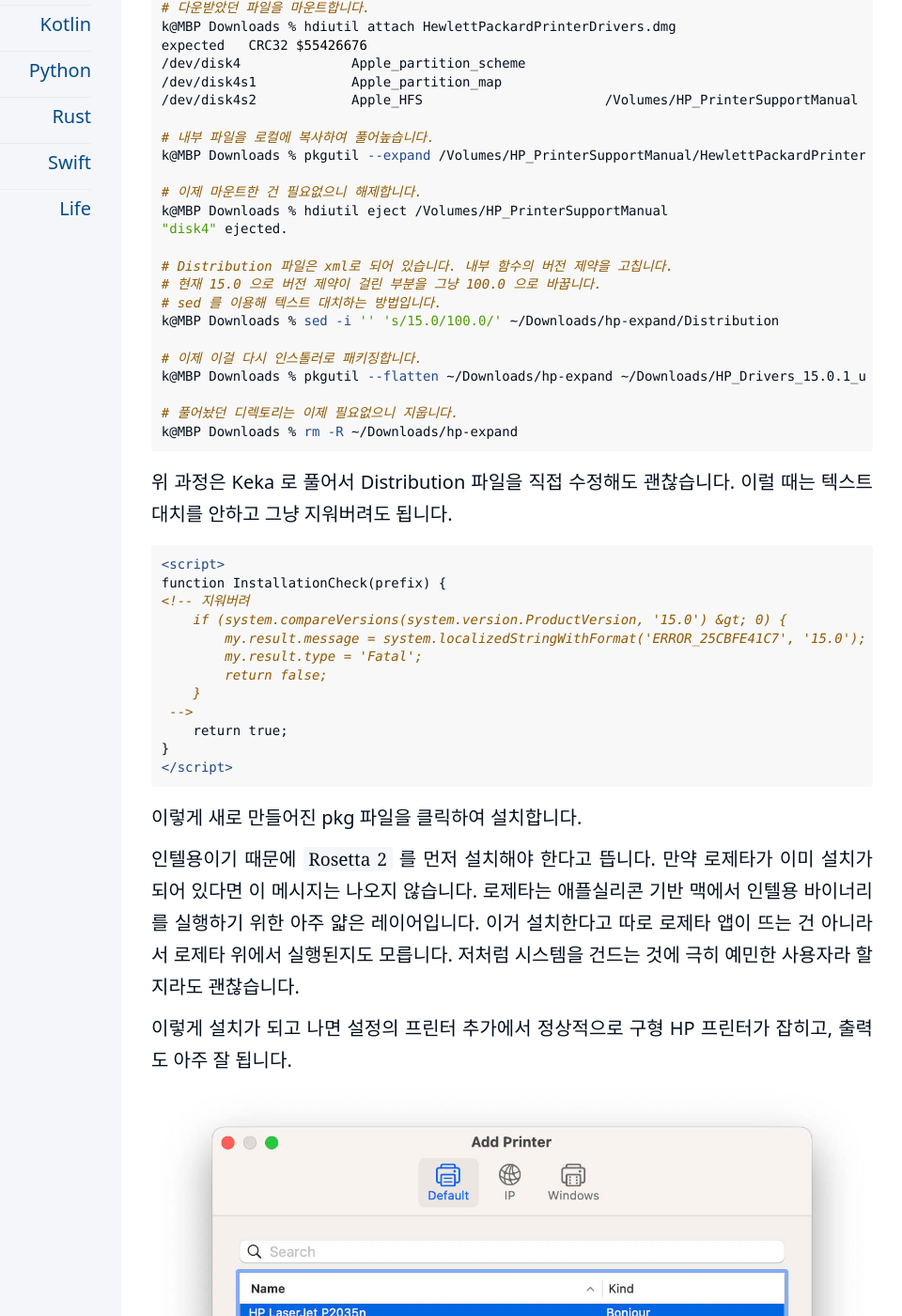
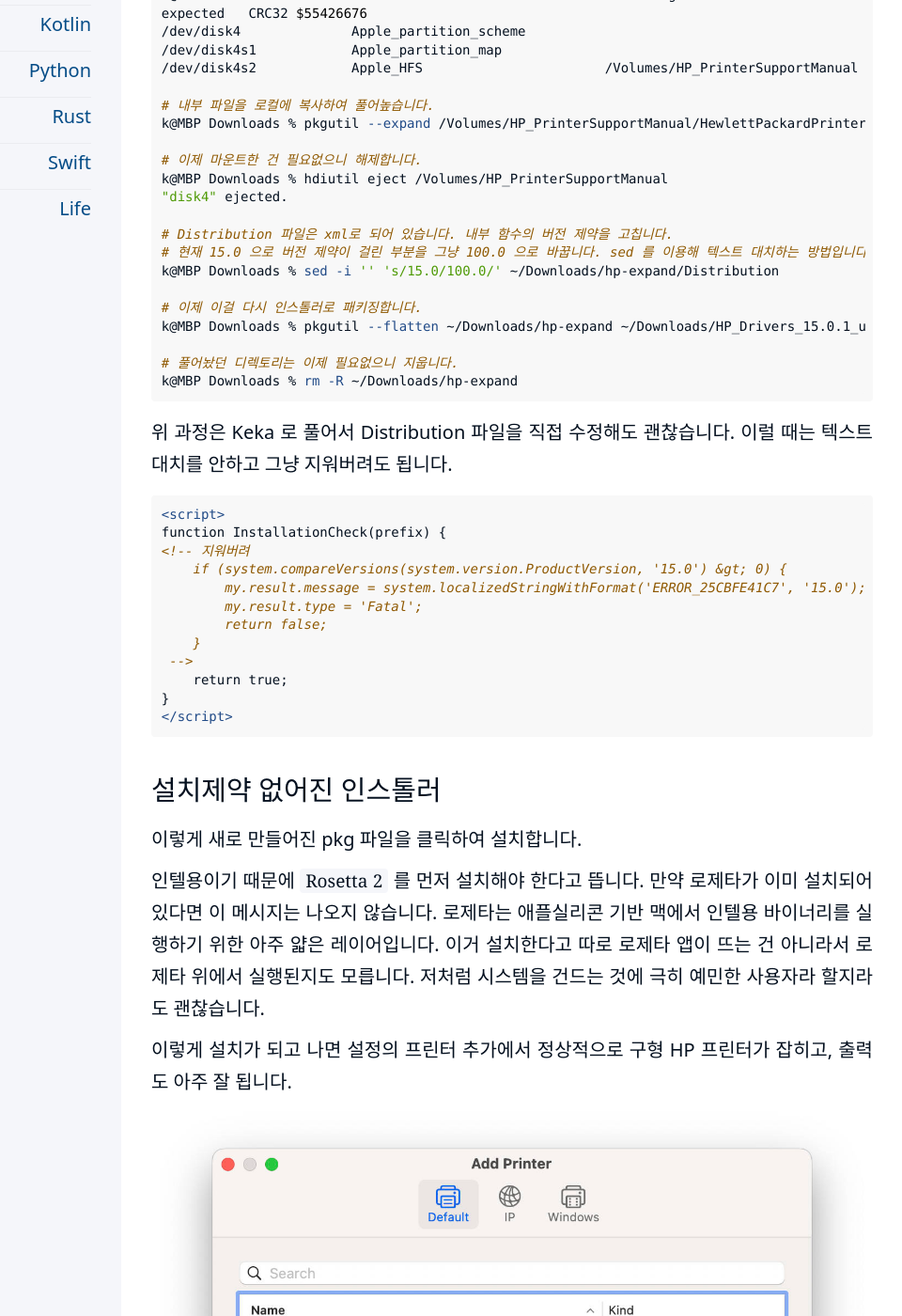
Before and after one commit to kiroshin/kiroshin.github.io, a Jekyll site: the page built from _posts/2025-04-11-hp-printer-mac-sequoia.md, in a window 1280 px wide and 1400 px high, scrolled down 2512 px. Shown: the whole window at 94% size, without its empty margins (191-1151 px from the left). Built offline with Jekyll 4.4.1, drawn with Linux system fonts in a browser that asks for light colours; some of the changed text lies outside the part shown.

Commit message:
Update 2025-04-11-hp-printer-mac-sequoia.md

````diff
--- a/_posts/2025-04-11-hp-printer-mac-sequoia.md
+++ b/_posts/2025-04-11-hp-printer-mac-sequoia.md
@@ -19,11 +19,11 @@
 * <https://discussions.apple.com/thread/255806096?sortBy=rank>
 * <https://forums.macrumors.com/threads/monterrey-and-hp-printers.2319676/?post=30525559#post-30525559>
 
-해당 해결책의 주요 요지는 인스탈러에서 그냥 거부하는 것이니, 인스탈 조건을 풀어버리는 것입니다. 애플이 뭔가를 테스트 하고서 상위 버전의 제약을 걸어놓은 게 아니라 처음 배포했던 당시 예측 정도인 것 같습니다. HP 에서는 애플 실리콘용으로 드라이버를 내놓을 생각이 없나 봅니다. 어려운 일도 아닌데 안 해주는 건 새 제품을 구매하라는 뜻입니다. 하드웨어를 판매하는 회사는 보통 그렇습니다.
+해당 해결책의 주요 요지는 인스톨러에서 거부하는 것이니, 그 제약 조건을 풀어버리는 것입니다. 애플이 뭔가를 테스트 하고서 상위 버전의 제약을 걸어놓은 게 아니라 처음 배포했던 당시 예측 정도인 것 같습니다. HP 에서는 애플 실리콘용으로 드라이버를 내놓을 생각이 없나 봅니다. 어려운 일도 아닌데 안 해주는 건 새 제품을 구매하라는 뜻입니다. 하드웨어를 판매하는 회사는 보통 그렇습니다.
 
-> 다운로드 폴더: `HewlettPackardPrinterDrivers.dmg`
+> `HewlettPackardPrinterDrivers.dmg`
 
-이걸 대상으로 다음 과정을 처리해 보겠습니다.
+이 파일을 대상으로 다음 과정을 처리해 보겠습니다.
 
 1. dmg 마운트 해서 내부 풀어내고 언마운트
 2. Distribution 파일(xml)에 `15.0` 버전 제약이 걸린 부분을 없애기
@@ -84,8 +84,7 @@
 "disk4" ejected.
 
 # Distribution 파일은 xml로 되어 있습니다. 내부 함수의 버전 제약을 고칩니다.
-# 현재 15.0 으로 버전 제약이 걸린 부분을 그냥 100.0 으로 바꿉니다.
-# sed 를 이용해 텍스트 대치하는 방법입니다.
+# 현재 15.0 으로 버전 제약이 걸린 부분을 그냥 100.0 으로 바꿉니다. sed 를 이용해 텍스트 대치하는 방법입니다.
 k@MBP Downloads % sed -i '' 's/15.0/100.0/' ~/Downloads/hp-expand/Distribution
 
 # 이제 이걸 다시 인스톨러로 패키징합니다.
@@ -112,9 +111,11 @@
 </script>
 ```
 
+
+## 설치제약 없어진 인스톨러
 이렇게 새로 만들어진 pkg 파일을 클릭하여 설치합니다.
 
-인텔용이기 때문에 `Rosetta 2` 를 먼저 설치해야 한다고 뜹니다. 만약 로제타가 이미 설치가 되어 있다면 이 메시지는 나오지 않습니다. 로제타는 애플실리콘 기반 맥에서 인텔용 바이너리를 실행하기 위한 아주 얇은 레이어입니다. 이거 설치한다고 따로 로제타 앱이 뜨는 건 아니라서 로제타 위에서 실행된지도 모릅니다. 저처럼 시스템을 건드는 것에 극히 예민한 사용자라 할지라도 괜찮습니다.
+인텔용이기 때문에 `Rosetta 2` 를 먼저 설치해야 한다고 뜹니다. 만약 로제타가 이미 설치되어 있다면 이 메시지는 나오지 않습니다. 로제타는 애플실리콘 기반 맥에서 인텔용 바이너리를 실행하기 위한 아주 얇은 레이어입니다. 이거 설치한다고 따로 로제타 앱이 뜨는 건 아니라서 로제타 위에서 실행된지도 모릅니다. 저처럼 시스템을 건드는 것에 극히 예민한 사용자라 할지라도 괜찮습니다.
 
 이렇게 설치가 되고 나면 설정의 프린터 추가에서 정상적으로 구형 HP 프린터가 잡히고, 출력도 아주 잘 됩니다.
 
````
Also changed, not shown: other parts of _posts/2025-04-11-hp-printer-mac-sequoia.md (+1 -1 lines).
